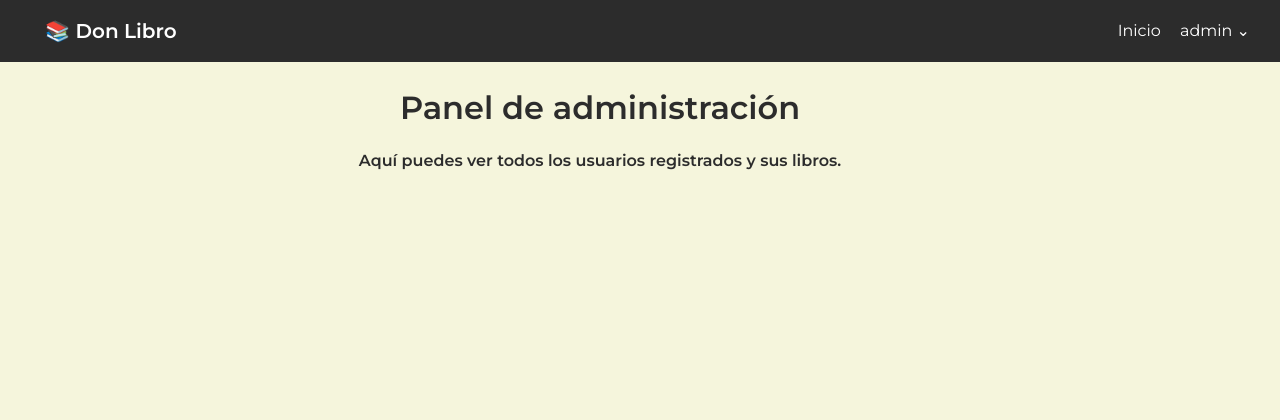
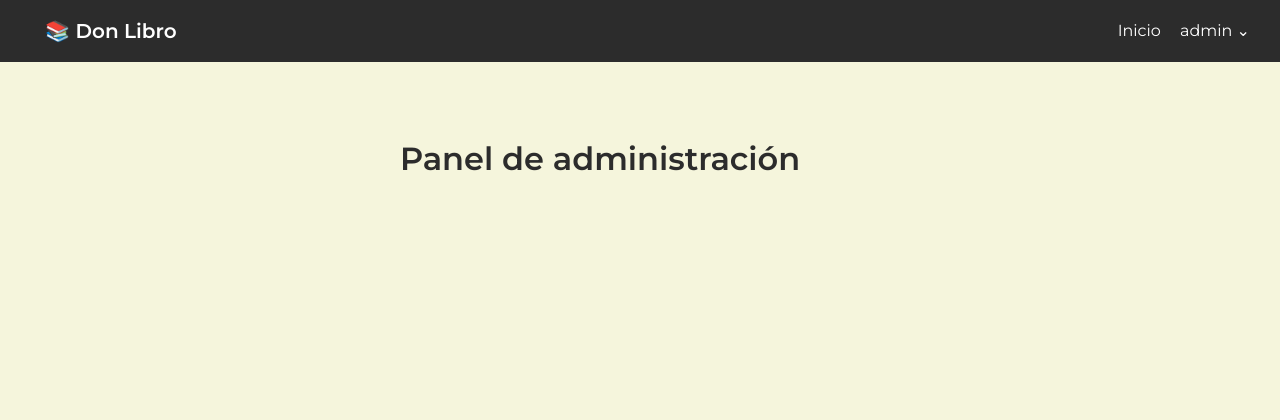
Before and after one commit to Incongo/applibros, a PHP site: page /admin_panel.php in a window 1280 px wide. Shown: the top 420 px of the page. Run offline with PHP 8.4, Linux system fonts and the light colour scheme; the visitor is signed in with stand-in values (Sample User, id 1); data that the repository does not hold is empty.

Commit message:
admin solo libros

```diff
--- a/admin_panel.php
+++ b/admin_panel.php
@@ -13,12 +13,14 @@ $librosPorUsuario = $_SESSION['libros'] ?? [];
     <meta charset="UTF-8">
     <title>Panel de administración</title>
     <link rel="stylesheet" href="styles.css">
+    <meta name="viewport" content="width=device-width, initial-scale=1.0">
 </head>
 <body>
     <?php include 'header.php'; ?>
     <main>
+         <br><br>
         <h1>Panel de administración</h1>
-        <p>Aquí puedes ver todos los usuarios registrados y sus libros.</p>
+        <br><br>
 
         <?php if (empty($librosPorUsuario)): ?>
             <p>No hay usuarios ni libros registrados.</p>
@@ -33,7 +35,7 @@ $librosPorUsuario = $_SESSION['libros'] ?? [];
                                     <?php foreach ($listaLibros as $libro): ?>
                                         <li>
                                             <strong><?php echo htmlspecialchars($libro['titulo']); ?></strong><br>
-                                            <?php echo htmlspecialchars($libro['sinopsis']); ?><br>
+                                            <br>
                                             <?php if (!empty($libro['imagen']) && file_exists($libro['imagen'])): ?>
                                                 <img src="<?php echo htmlspecialchars($libro['imagen']); ?>" class="img-libro" alt="Portada">
                                             <?php endif; ?>
```
